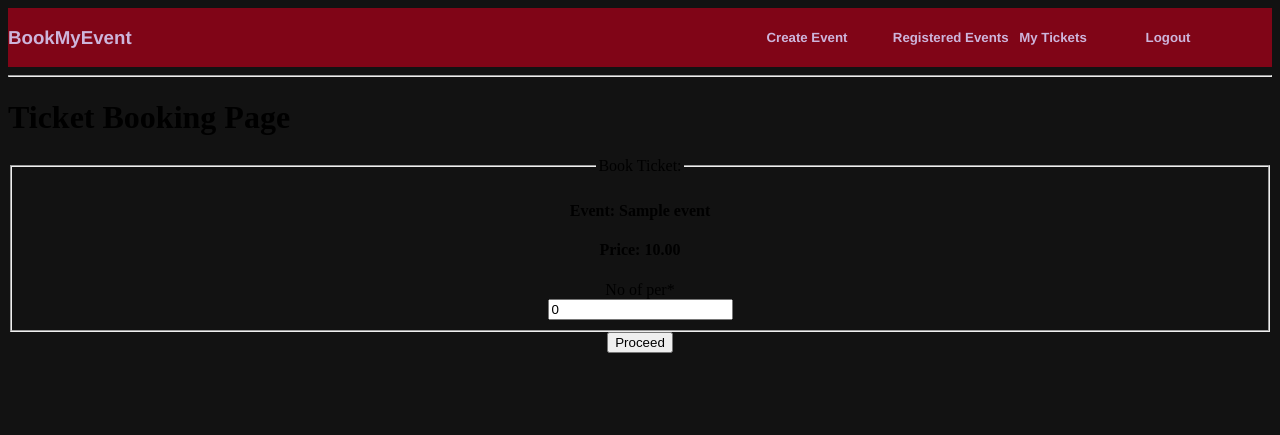
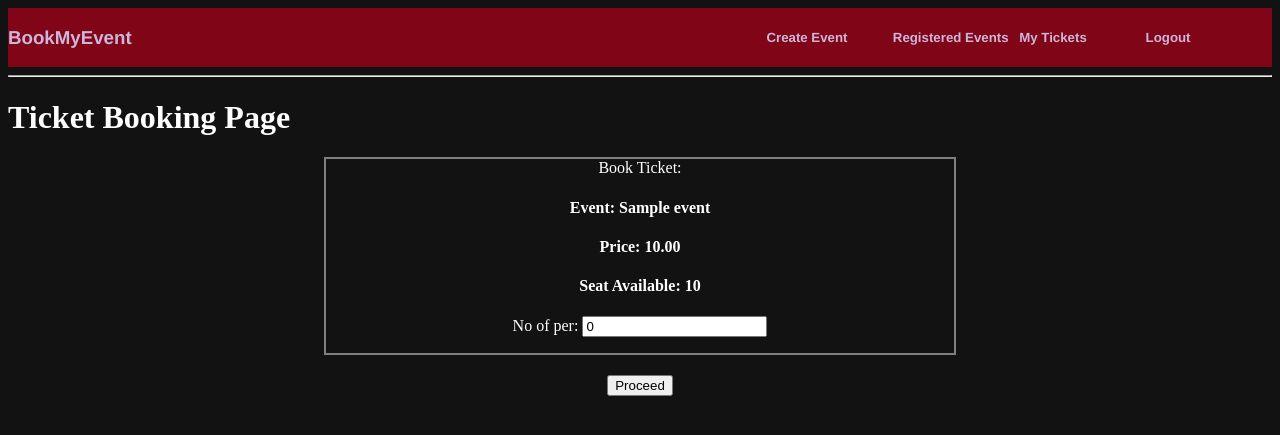
Before and after one commit to clakhlani/BookMyEvent, a Django app: page /ticket-book/1 in a window 1280 px wide. Shown: the top 435 px of the page. Run offline with Django 4.2, Linux system fonts and the light colour scheme; a user stored in the database is signed in; tables that the repository leaves empty hold one stand-in row (values such as "Sample post"); parts of the project's set-up code (start-up, migrations or seed data) failed here and were passed over; some libraries are stand-ins or nearby versions.

Commit message:
Added styling to event and ticket bookingng page

```diff
--- a/eventbooking/templates/eventbooking/ticket_book.html
+++ b/eventbooking/templates/eventbooking/ticket_book.html
@@ -1,13 +1,15 @@
 {% extends "base.html" %}
 {% load crispy_forms_tags %}
 {% block content %}
-<h1>Ticket Booking Page</h1>
+
+
+<h1 class= "fontdesc">Ticket Booking Page</h1>
 <div>
 
-		<form method="POST" style="text-align: center;">
+		<form method="POST" style="text-align: center; margin:auto; width: 50%">
 			{% csrf_token %}
-			<fieldset>
-				<legend> Book Ticket:</legend>
+			<div style=" border: 2px solid grey;" class="fontdesc">
+				<legend > Book Ticket:</legend>
 					{% if messages %}
 						{% for message in messages %}
 							<h5><font color="red">{{message}}</font></h5>
@@ -15,9 +17,10 @@
 					{% endif %}
 					<h4>Event: {{event.name}}</h4>
 					<h4>Price: {{event.event_price}}</h4>
-					{{ form|crispy}}
-			</fieldset>
-		<div>
+					<h4>Seat Available: {{event.seats}}</h4>
+					<div>{{ form.as_p}}</div>
+			</div>
+		<div style="padding-top: 20px">
 
 			<button type="submit">Proceed</button>
 
--- a/templates/base.html
+++ b/templates/base.html
@@ -17,7 +17,9 @@
 	.fontcolor{
 		color: #cdb5db
 	}
-
+	.fontdesc{
+		color: white;
+	}
 </style>
 <body style="background-color: #121212;">
 
```
Also changed, not shown: eventbooking/templates/eventbooking/events.html (+22 -12 lines), eventbooking/templates/eventbooking/payment.html (+7 -7 lines).
